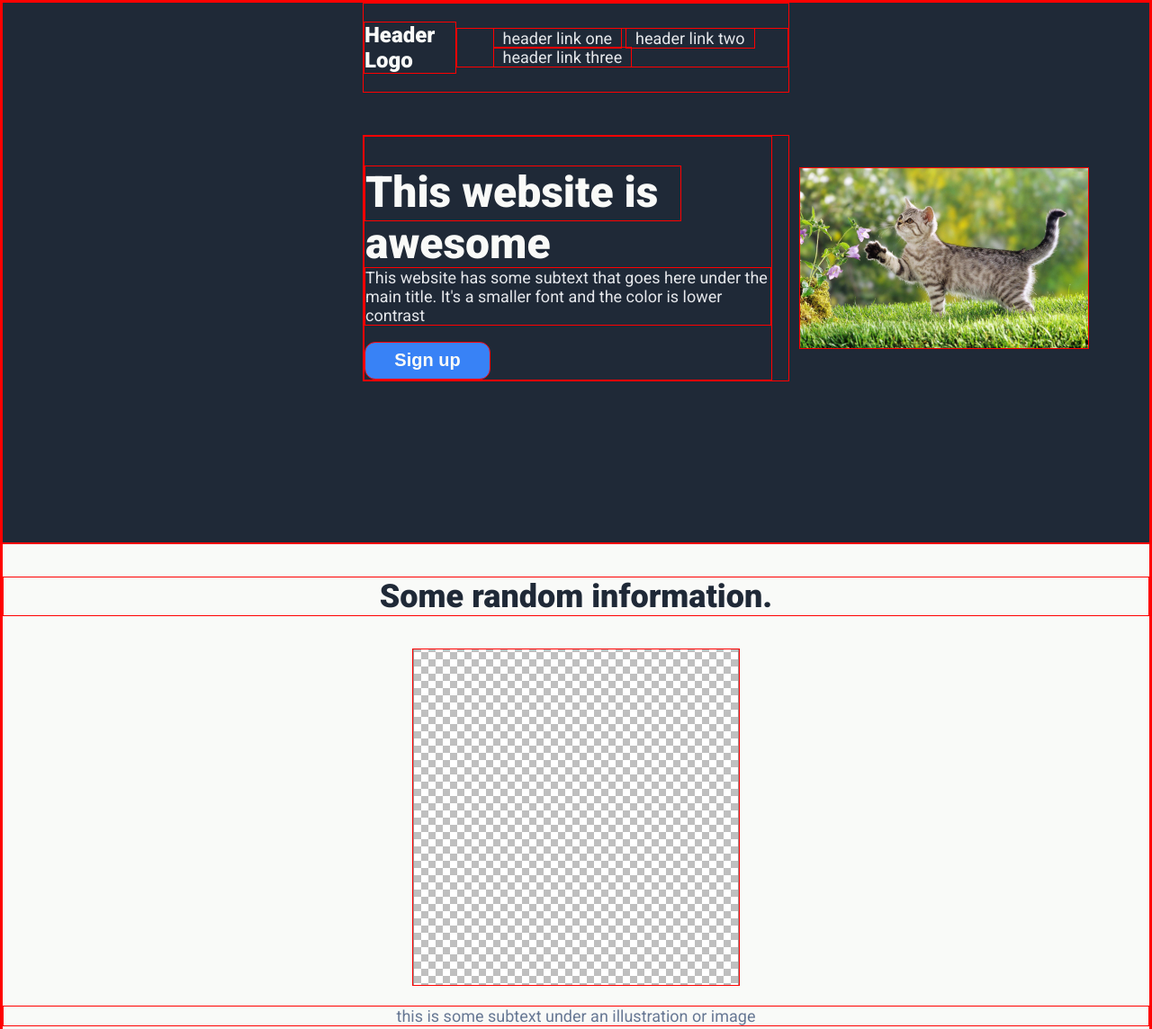
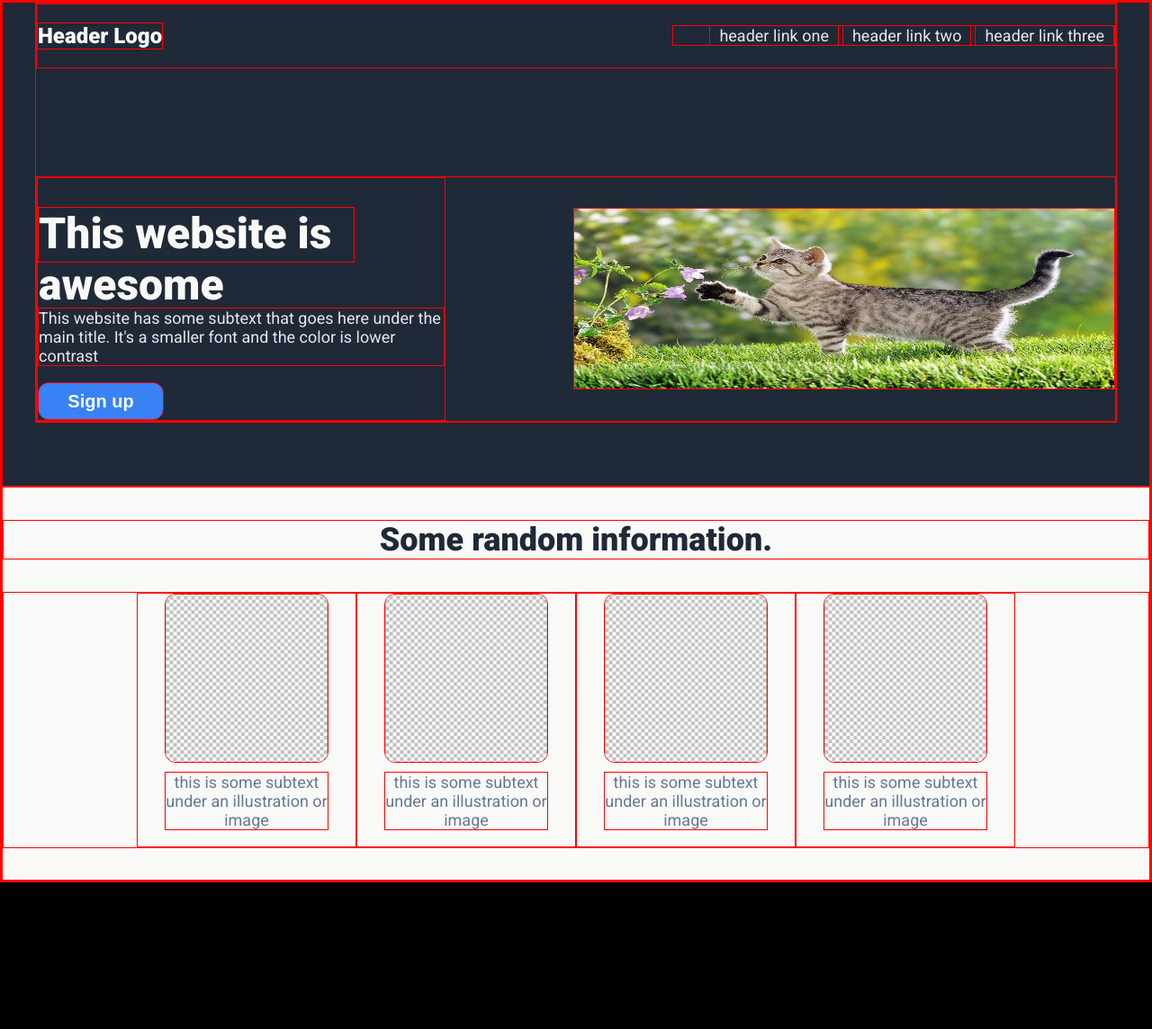
Before and after one commit to ChrisRaiz/landing-page, a plain HTML site: page index.html in a window 1280 px wide. Shown: the top 1144 px of the page at 90% size. After the commit the page ends 981 px from the top, so only its background shows below. Drawn offline with Linux system fonts and the light colour scheme.

Commit message:
Finished Second-Box

```diff
--- a/index.html
+++ b/index.html
@@ -15,7 +15,7 @@
 
     <!-- First Box -->
        <div class="first-box">
-
+            <div class="sides">
                 <div class="header">
                     <h2 class="headerlogo">Header Logo</h2>
                     <ul>
@@ -24,8 +24,7 @@
                         <li class="link">header link three</li>
                     </ul>
                 </div>
-
-            <div class="middle">
+                <div class="middle1">
                     <div class="info">
                         <h1 class="title">This website is awesome</h1>
                         <p class="title-subtext">This website has some subtext that goes here under the main title. It's a smaller font and the color is lower contrast</p>
@@ -33,20 +32,30 @@
                     </div>
                 <img class="catimg" src="images/cat-g0aa66a5fb_1920.jpg">
                 </div>
-
+            </div>
         </div>
 
     <!-- Second Box -->
         <div class="second-box">
             <h3 class="second-box-title">Some random information.</h3>
-                <img class="blankimg" src="images/blankimg.png">
-                    <p class="blankimg-subtext">this is some subtext under an illustration or image</p>
-                <img class="blankimg" src="images/blankimg.png">
-                    <p class="blankimg-subtext">this is some subtext under an illustration or image</p>
-                <img class="blankimg" src="images/blankimg.png">
-                    <p class="blankimg-subtext">this is some subtext under an illustration or image</p>
+                <div class="middle2">
+                    <div class="imgsub">
                         <img class="blankimg" src="images/blankimg.png">
                         <p class="blankimg-subtext">this is some subtext under an illustration or image</p>
                     </div>
+                    <div class="imgsub">
+                        <img class="blankimg" src="images/blankimg.png">
+                        <p class="blankimg-subtext">this is some subtext under an illustration or image</p>
+                    </div>
+                    <div class="imgsub">
+                        <img class="blankimg" src="images/blankimg.png">
+                        <p class="blankimg-subtext">this is some subtext under an illustration or image</p>
+                    </div>
+                    <div class="imgsub">
+                        <img class="blankimg" src="images/blankimg.png">
+                        <p class="blankimg-subtext">this is some subtext under an illustration or image</p>
+                    </div>
+                </div>
+        </div>
     </body>
 </html>
--- a/stylesheet.css
+++ b/stylesheet.css
@@ -2,6 +2,11 @@
 
 * {
     border: 1px solid red;
+}
+
+* {
+    flex-grow: 0;
+    flex-shrink: 0;
 }
 
 /* |Colors fonts and sizes [First-Box]| */
@@ -9,13 +14,15 @@
 body {
     font-family: 'Roboto', sans-serif;
     margin: auto;
+    background-color: black;
 }
 
 .first-box {
     background-color: #1F2937;
     padding-left: 400px;
     padding-right: 400px;
-    height: 600px;
+    padding-bottom: 70px;
+    height: auto;
 }
 
 .header {
@@ -61,37 +68,25 @@ body {
     height: 200px;
 }
 
-.header, .middle {
+.header, .middle1 {
     width: auto;
 }
 
-/* |Colors fonts and sizes [Second-Box]| */
-
-.second-box {
-    background-color: #F9FAF8;
-    text-align: center;
+.sides {
+    width: 1200px;
 }
-
-.second-box-title {
-    font-size: 36px;
-    font-weight: bolder;
-    color: #1F2937;
-}
-
-.blankimg-subtext {
-    font-size: 18px;
-    color: #677894;
-}
-
-
 
 /* |Flexbox [First-Box]| */
 
-
 .first-box {
     display: flex;
+    justify-content: center;
+    align-items: center;
+}
+
+.sides {
+    display: flex;
     flex-direction: column;
-    flex-grow: 1;
 }
 
 /* Header Toolbar */
@@ -110,10 +105,10 @@ li {
 
 /* Middle content and img */
 
-.middle {
+.middle1 {
     display: flex;
     justify-self: center;
-    justify-content: space-around;
+    justify-content: space-between;
     align-items: center;
     gap: 30px;
     margin-top: 10%;
@@ -123,3 +118,70 @@ li {
     display: flex;
     flex-direction: column;
 }
+
+
+/* ---------------------------BREAK--------------------------- */
+
+
+/* |Colors fonts and sizes [Second-Box]| */
+
+.second-box {
+    background-color: #F9FAF8;
+    text-align: center;
+    height: 110%;
+}
+
+.second-box-title {
+    font-size: 36px;
+    font-weight: bolder;
+    color: #1F2937;
+}
+
+.blankimg-subtext {
+    font-size: 18px;
+    color: #677894;
+}
+
+.blankimg {
+    width: 180px;
+    height: auto;
+    border-radius: 12px;
+}
+
+/* |Flexbox [Second-Box]| */
+
+.second-box {
+    display: flex;
+    flex-direction: column;
+    justify-content: center;
+    padding-bottom: 35px;
+
+}
+
+
+.middle2 {
+    display: flex;
+    justify-content: center;
+}
+
+.imgsub {
+    display: flex;
+    flex-direction: column;
+    justify-content: center;
+    align-items: center;
+    padding-inline: 30px;
+}
+
+.blankimg-subtext {
+    display: flex;
+    flex-wrap: wrap;
+    width: 180px;
+    margin-top: 10px;
+}
+
+
+/* ---------------------------BREAK--------------------------- */
+
+
+/* |Colors fonts and sizes [Third-Box]| */
+/* |Flexbox [Third-Box]| */
```
Lines whose indentation alone changed are shown as unchanged.
